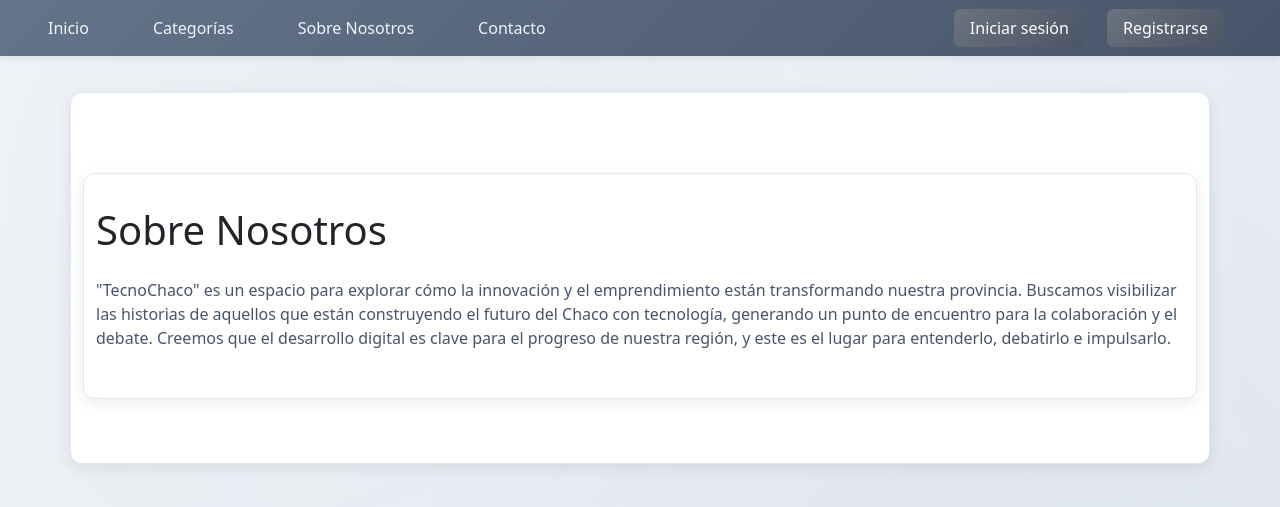
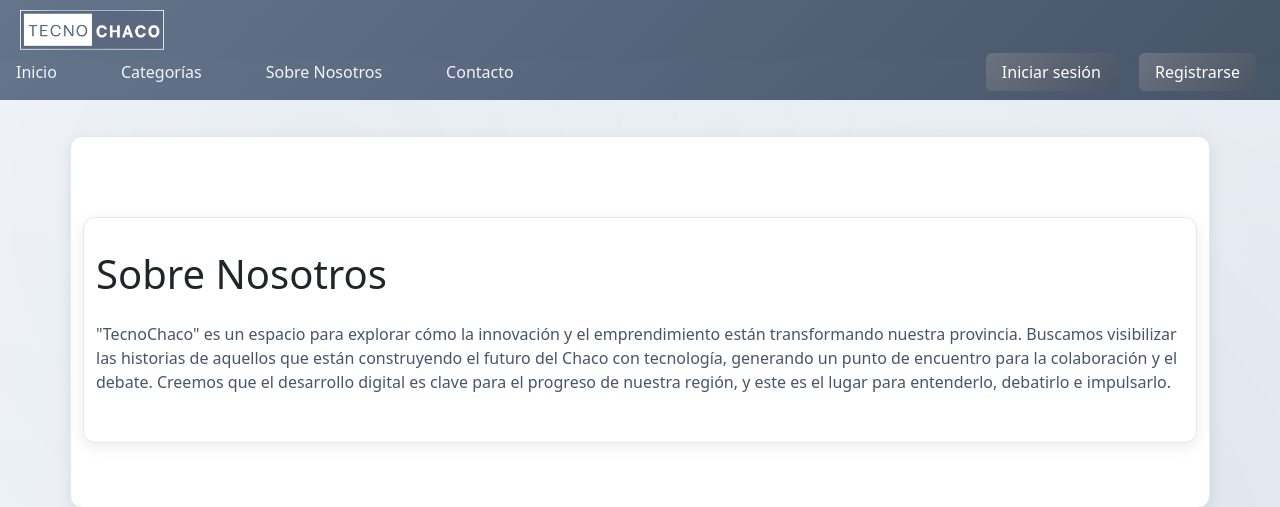
Before and after one commit to malenarb/Blog-de-noticias, a Django app: page /Sobre_Nosotros/ in a window 1280 px wide. Shown: the top 507 px of the page. Run offline with Django 5.2, Linux system fonts and the light colour scheme.

Commit message:
Se agregó una topbar y se actualizó la página Sobre Nosotros

```diff
--- a/BlogNoticias/static/css/style.css
+++ b/BlogNoticias/static/css/style.css
@@ -1,3 +1,15 @@
+.topbar {
+    display: flex;
+    align-items: center;
+    background: linear-gradient(135deg, #64748b 0%, #475569 100%);
+    padding: 10px 20px;
+    height: 60px;
+
+    }
+    .topbar img {
+    height: 40px;
+    }
+
 /* Reset y configuración base */
 * {
     margin: 0;
@@ -10,7 +22,7 @@ body {
     background: linear-gradient(135deg, #f1f5f9 0%, #e2e8f0 100%);
     font-family: 'Segoe UI', Tahoma, Geneva, Verdana, sans-serif;
     color: #334155;
-    margin: 0;
+    margin-bottom: 0;
     line-height: 1.6;
     min-height: 100vh;
 }
@@ -19,10 +31,9 @@ body {
 nav {
     display: flex;
     background: linear-gradient(135deg, #64748b 0%, #475569 100%);
-    padding: 1rem 2rem;
+    padding-bottom: 1rem  ;
     align-items: center;
     margin-bottom: 20px;
-    box-shadow: 0 2px 8px rgba(0,0,0,0.08);
     position: sticky;
     top: 0;
     z-index: 1000;
--- a/BlogNoticias/templates/Contacto.html
+++ b/BlogNoticias/templates/Contacto.html
@@ -6,8 +6,7 @@
 <div class="container mt-5">
     <h1 class="mb-4">Contáctanos</h1>
     <p>
-        Aquí puedes poner un formulario de contacto o datos de contacto como
-        dirección, teléfono, correo electrónico, etc.
+        Contáctanos vía mail: TecnoChaco@gmail.com
     </p>
 </div>
 {% endblock %}
--- a/BlogNoticias/templates/base.html
+++ b/BlogNoticias/templates/base.html
@@ -11,6 +11,15 @@
 
 </head>
 <body>
+    <div class="topbar">
+        <div class="topbar-container">
+            <div class="logo-section">
+                <a href="{% url 'path_home' %}" class="logo-link">
+                    <img src="{% static 'images/logo.png' %}" alt="Logo Blog de Noticias" class="site-logo">
+                </a>
+            </div>
+        </div>
+    </div>
     <header>
         <nav>
             <ul>
```
Also changed, not shown: BlogNoticias/BlogNoticias/db.sqlite3, BlogNoticias/static/images/logo.png (added).
